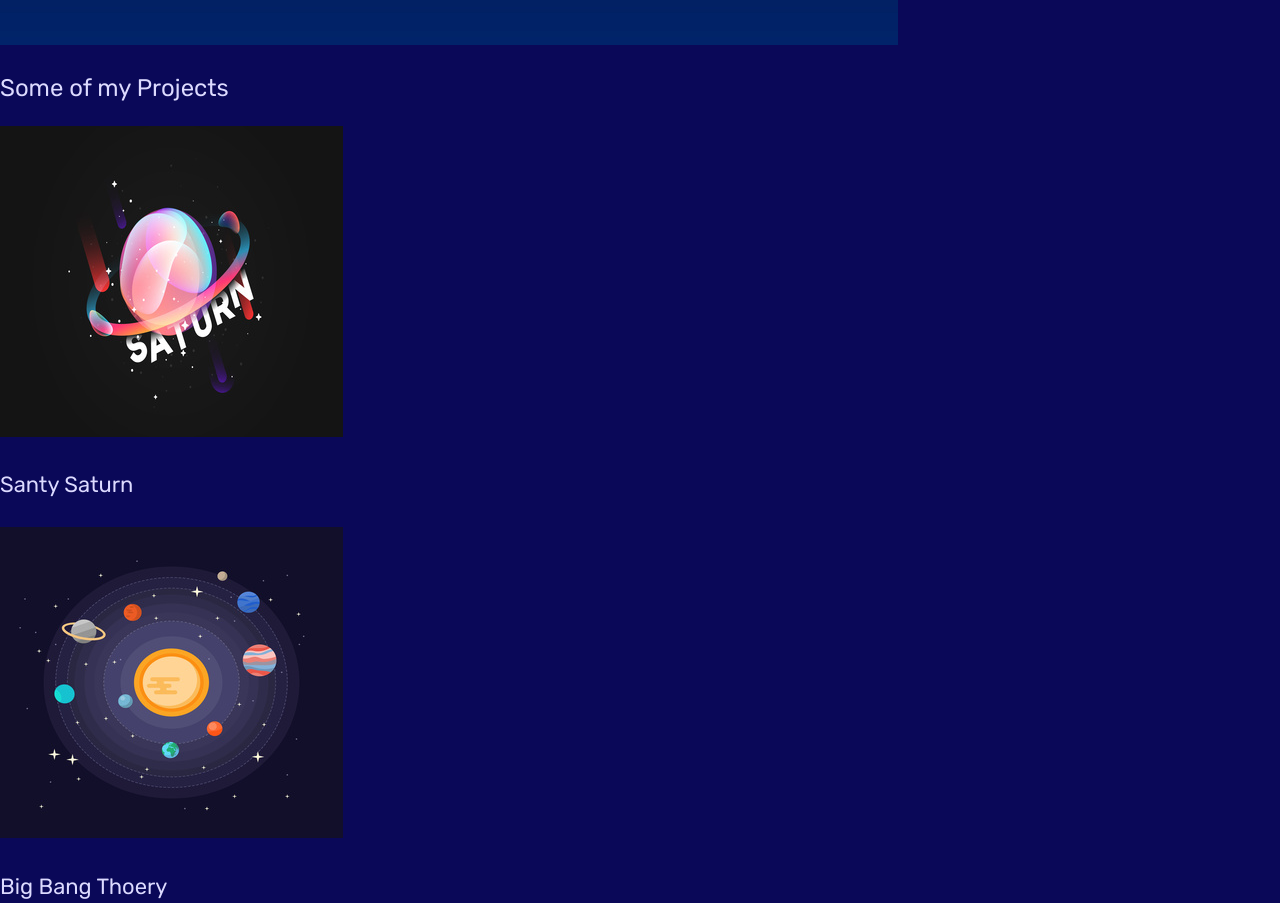
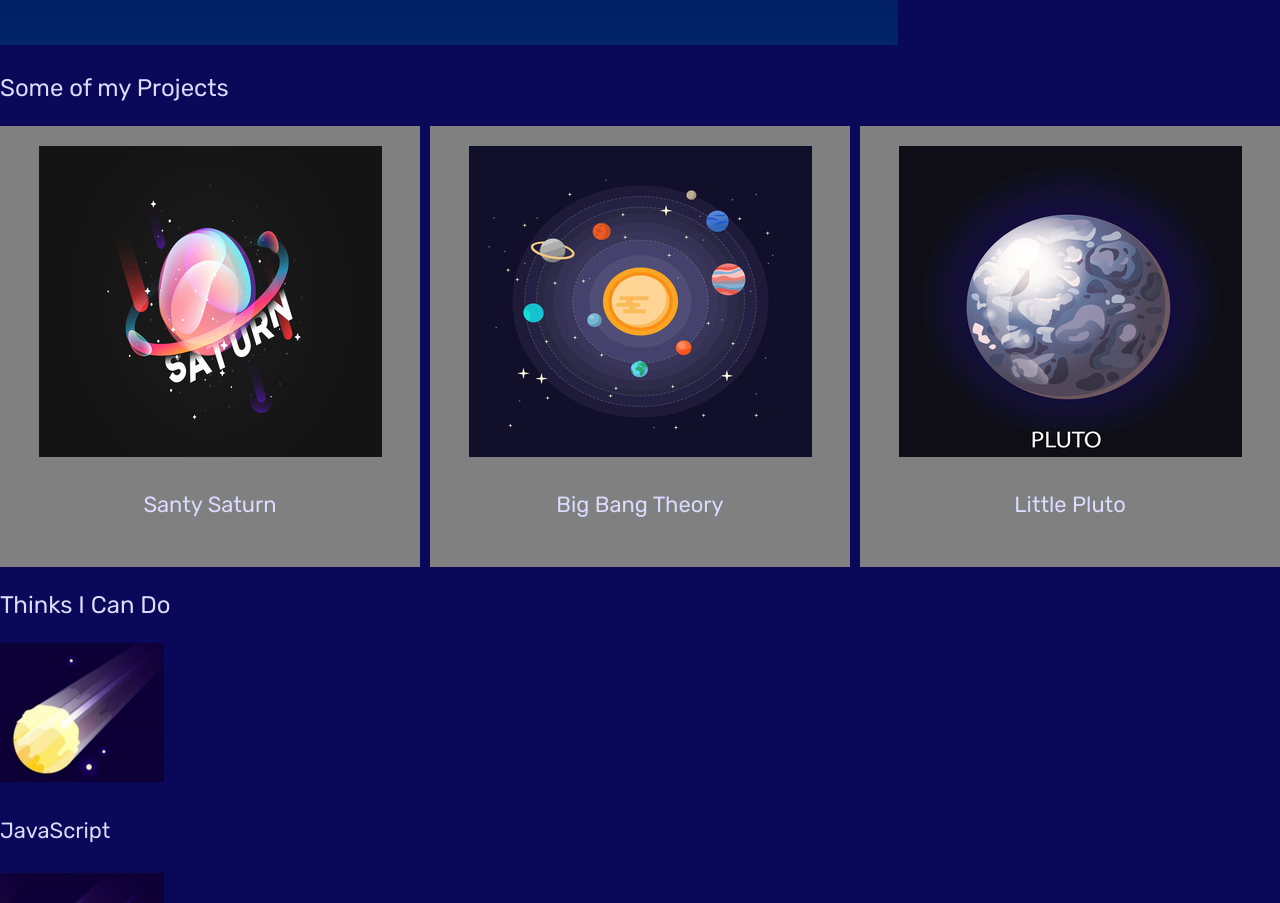
Before and after one commit to arunmsharma/Cosmo-Junkie, a plain HTML site: page index.html in a window 1280 px wide. Shown: the part 1140-2043 px from the top of the page. Drawn offline with Linux system fonts and the light colour scheme.

Commit message:
added grid

```diff
--- a/index.html
+++ b/index.html
@@ -35,7 +35,7 @@
             </a>
             <a href="">
                 <img src="images/Project_2.jpg" alt="Universe">
-                <h4>Big Bang Thoery</h4>
+                <h4>Big Bang Theory</h4>
             </a>
             <a href="">
                 <img src="images/Project_3.jpg" alt="little Pluto">
--- a/style.css
+++ b/style.css
@@ -88,3 +88,15 @@ h4{
         font-size: 20px;
     }
 }
+
+/*grid testing*/
+.projects{
+    display: grid;
+    grid-template-columns: 1fr 1fr 1fr;
+    gap: 10px;
+}
+.projects a{
+    text-align: center;
+    background: gray;
+    padding: 20px;
+}
```
